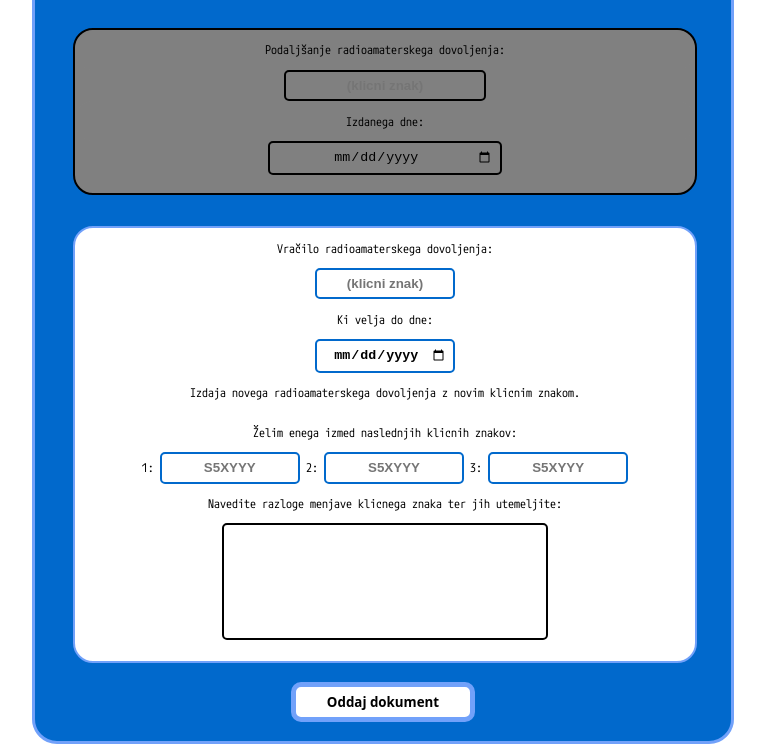
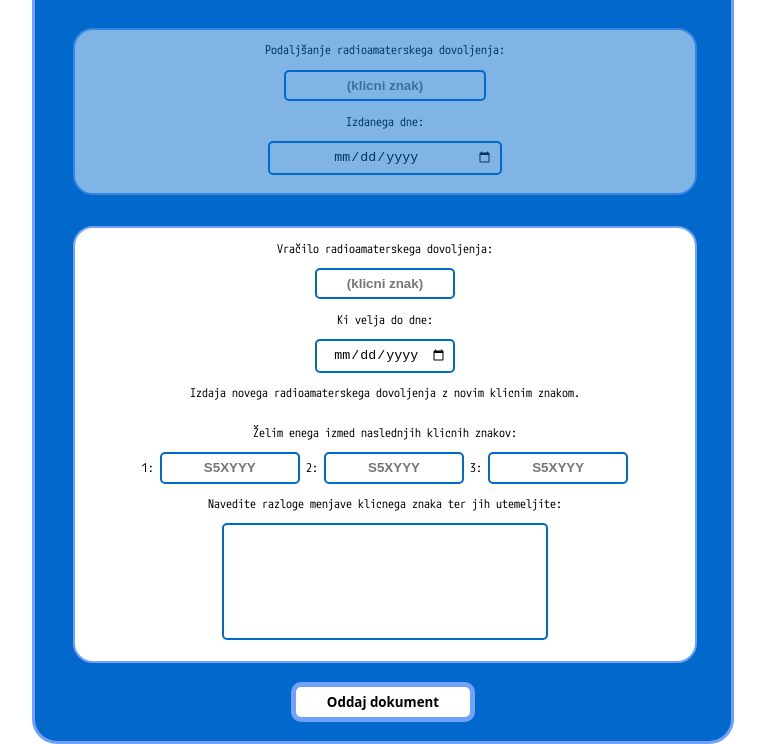
Before and after one commit to AnzeSinigoj/Vloga-za-radioamtersko-dovoljenje, a plain HTML site: page index.html in a window 1280 px wide. Both pictures are taken after a click on the element 641 px from the left and 1244 px from the top of the page. Shown: the part 800-1544 px from the top of the page, without its empty margins (257-1022 px from the left). Drawn offline with Linux system fonts and the light colour scheme.

Commit message:
Drugi commit

```diff
--- a/index.html
+++ b/index.html
@@ -90,7 +90,7 @@
                         2: <input type="text" placeholder="S5XYYY" id="nk2">
                         3: <input type="text" placeholder="S5XYYY" id="nk3">
                         <p>Navedite razloge menjave klicnega znaka ter jih utemeljite:</p>
-                        <textarea id="razlog"></textarea>
+                        <textarea></textarea>
                     </div>
                 </div>
                 <div id="oddaj">
--- a/style.css
+++ b/style.css
@@ -29,7 +29,6 @@ input[type=text], input[type=email], input[type=date], textarea{
     border: 2px solid #0169cc;
     border-radius: 5px;
     padding: 1%;
-    background-color: white ;
 }
 
 .obv::after {
@@ -38,16 +37,8 @@ input[type=text], input[type=email], input[type=date], textarea{
 }
 
 .osivi{
-    background-color: gray !important;
     cursor: pointer;
-    border: 2px solid black !important;
-}
-.osivi > * {
-    background-color: gray !important;
-    border-radius: 20px;
-}
-.osivi > input,textarea{
-    border-color: black;
+    opacity: 0.5;
 }
 
 #main {
@@ -172,7 +163,7 @@ input[type=text], input[type=email], input[type=date], textarea{
     text-align: center;
     margin-bottom: 5%;
     background-color: white;
-    transition: background-color 0.3s ease;
+    transition: opacity 0.5s ease;
 }
 #izdaja>input {
     width: 20%;
@@ -197,7 +188,7 @@ input[type=text], input[type=email], input[type=date], textarea{
     text-align: center;
     margin-bottom: 5%;
     background-color: white;
-    transition: background-color 0.3s ease;
+    transition: opacity 0.5s ease;
 }
 
 #podalsanje>p {
@@ -221,7 +212,7 @@ input[type=text], input[type=email], input[type=date], textarea{
     padding: fit-content;
     text-align: center;
     background-color: white;
-    transition: background-color 0.3s ease;
+    transition: opacity 0.5s ease;
 }
 
 #vracilo>p {
@@ -238,15 +229,16 @@ input[type=text], input[type=email], input[type=date], textarea{
     width: 20%;
 }
 
-#vracilo>#vrac_dat {
+#vracilo>#dat_vrac_kz {
     font-weight: normal;
 }
 
-#razlog {
+#vracilo>textarea {
     resize: none;
     width: 50%;
     height: 100px;
 }
+
 
 #oddaj {
     text-align: center;
```
Also changed, not shown: skripta.js (line endings or trailing spaces).
